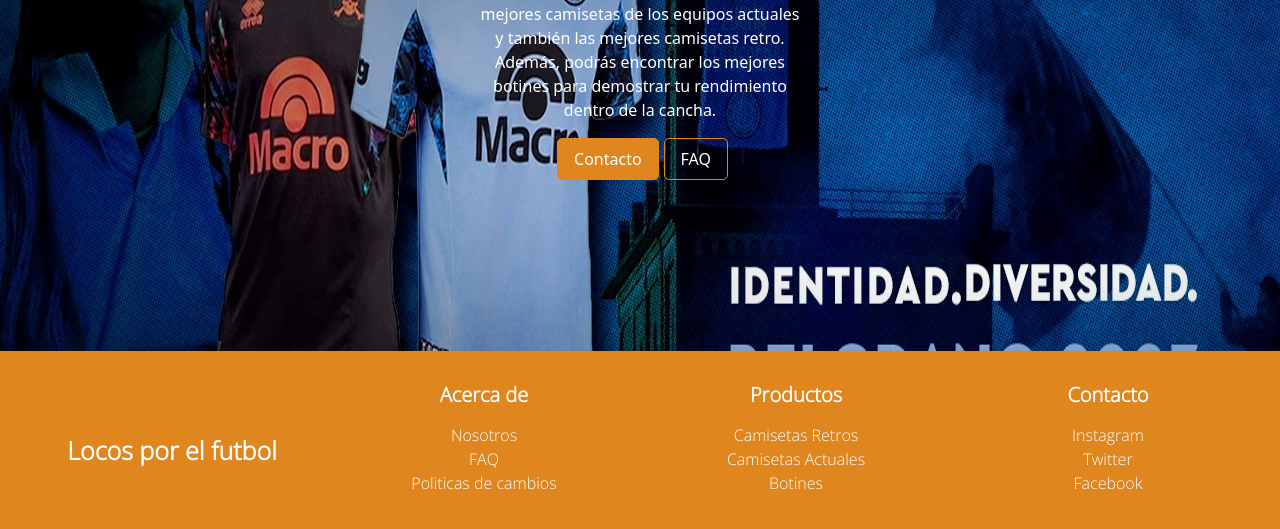
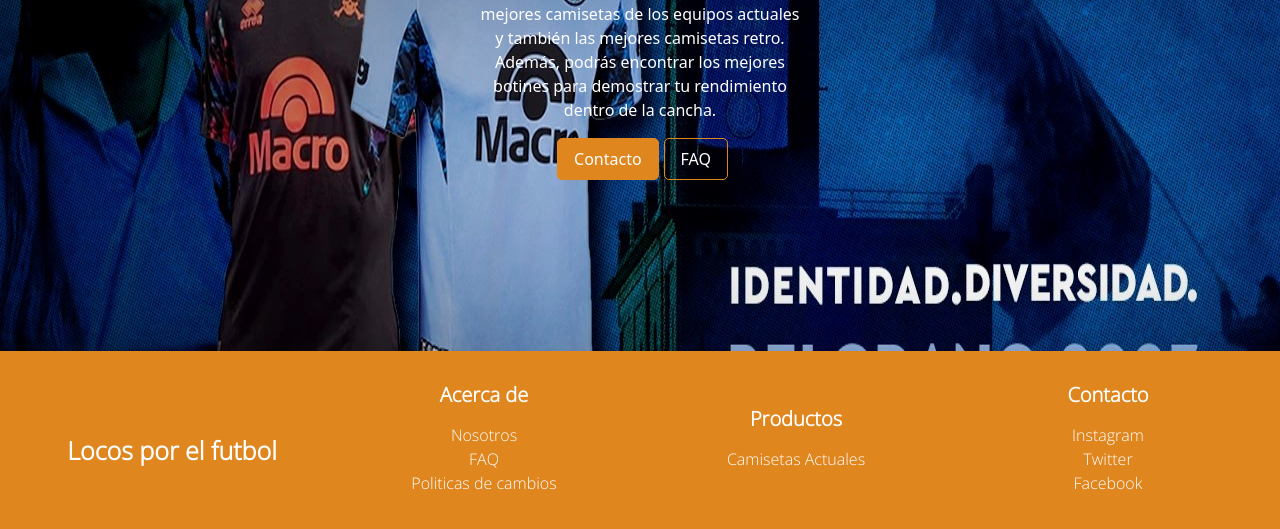
Before and after one commit to Chichx/PreEntrega2js, a plain HTML site: page index.html in a window 1280 px wide. Shown: the part 305-834 px from the top of the page. Drawn offline with nearby package versions, Linux system fonts and the light colour scheme.

Commit message:
actualizacion del footer

```diff
--- a/index.html
+++ b/index.html
@@ -128,13 +128,7 @@
           <h5>Productos</h5>
           <ul class="contenedor__footer--listas">
             <li>
-              <a href="views/remerasretros.html">Camisetas Retros</a>
-            </li>
-            <li>
               <a href="views/remerasactuales.html">Camisetas Actuales</a>
-            </li>
-            <li>
-              <a href="views/botines.html">Botines</a>
             </li>
           </ul>
         </div>
```
Also changed, not shown: views/remerasactuales.html (+0 -6 lines).
